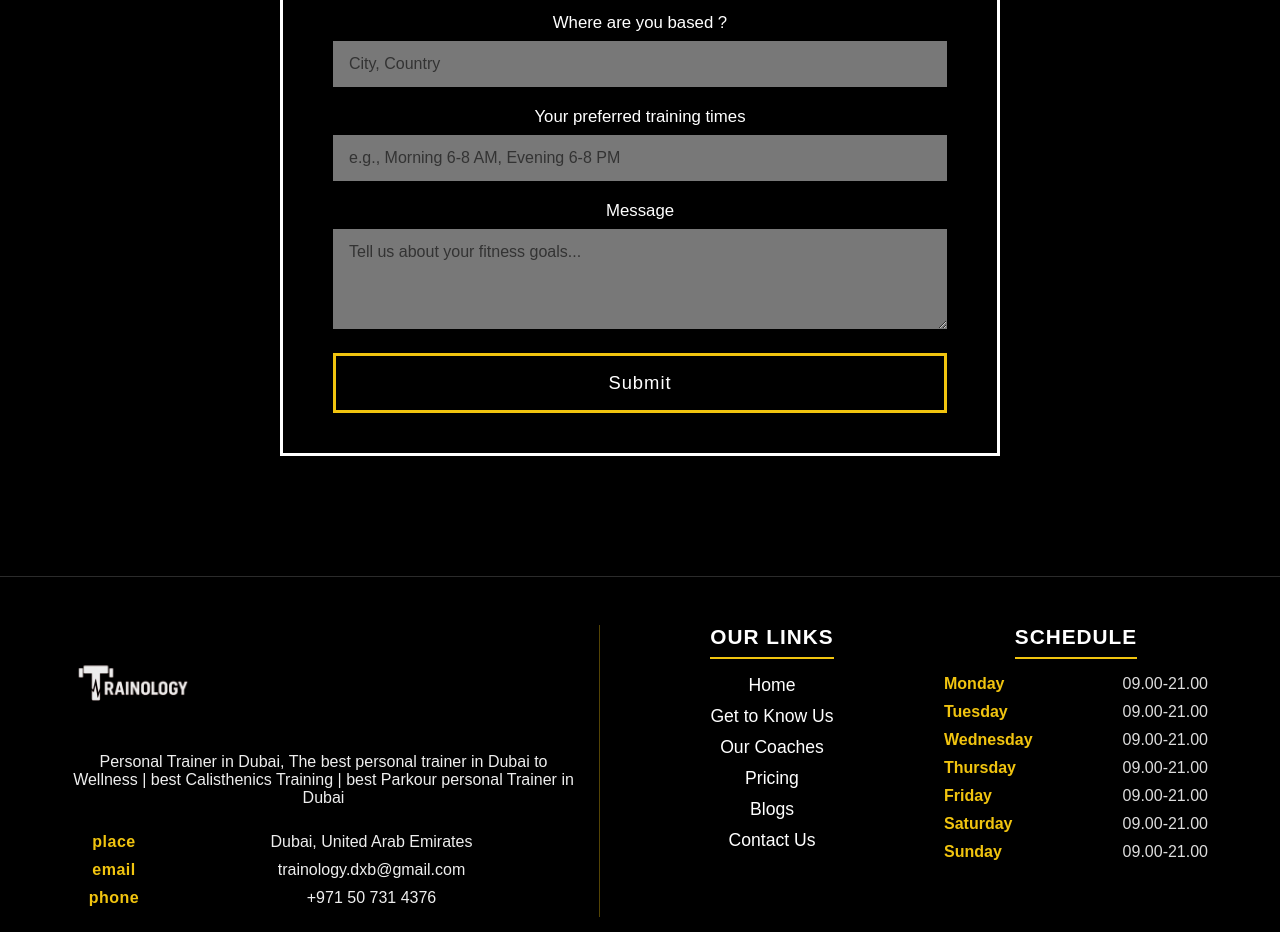
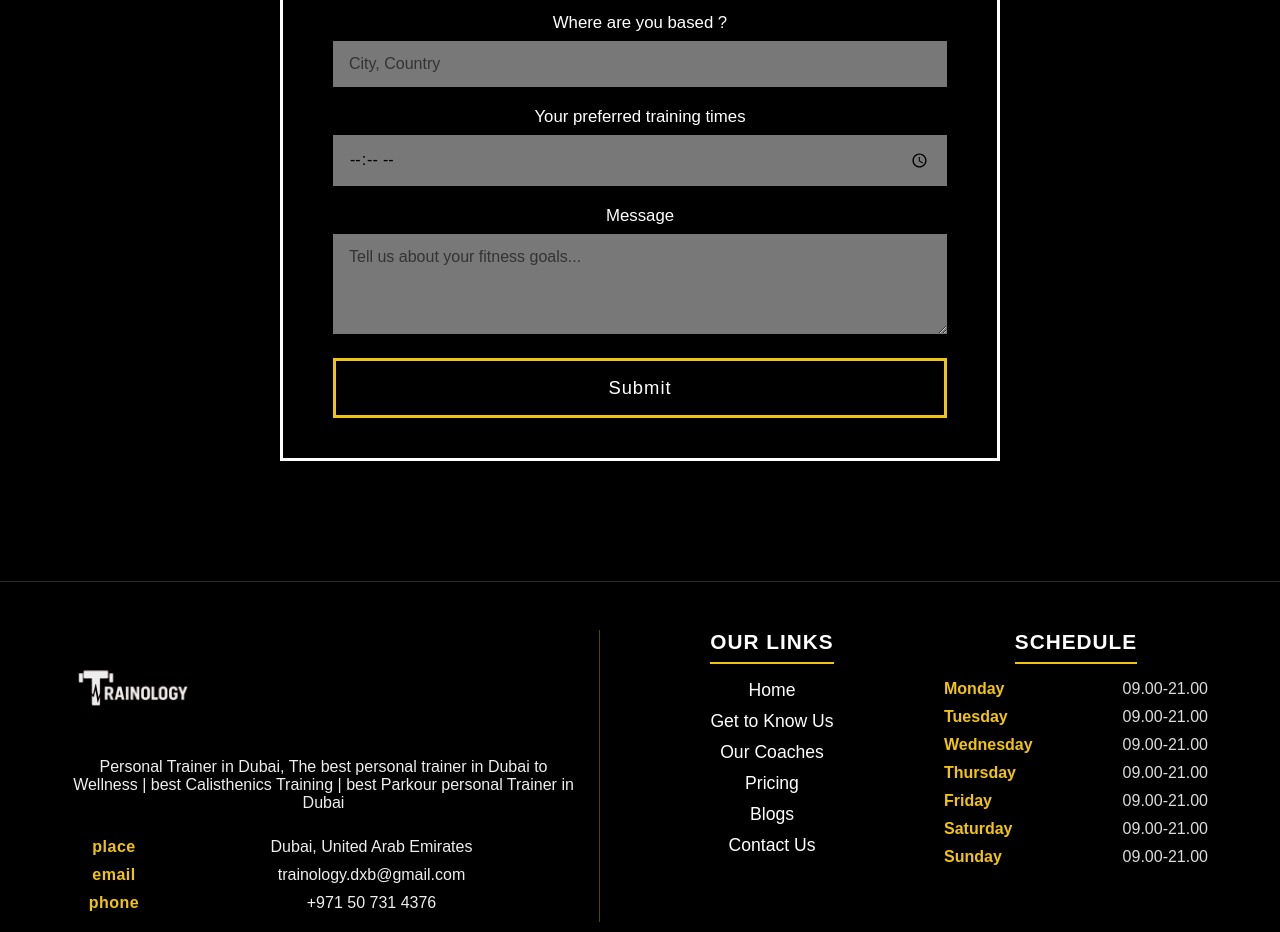
Before and after one commit to shubmohan11/trainalogy, a React (Create React App) app: page / in a window 1280 px wide. Shown: the part 9440-10372 px from the top of the page. Built offline with nearby package versions, Linux system fonts and the light colour scheme.

Commit message:
Revert to native time picker with iOS-safe styles

```diff
--- a/src/components/ContactForm.css
+++ b/src/components/ContactForm.css
@@ -56,6 +56,11 @@
   width: 100%;
   font-family: inherit;
   outline: none;
+}
+
+/* Time input base tweaks */
+.contact-form input[type="time"] {
+  cursor: pointer;
 }
 
 .phone-input-group {
@@ -228,6 +233,22 @@
     font-size: 0.95em;
   }
 
+  /* iOS-safe time input sizing to avoid overflow/zoom */
+  .contact-form input[type="time"] {
+    font-size: 16px; /* prevent iOS zoom */
+    min-height: 44px; /* Apple HIG tap target */
+    width: 100%;
+    box-sizing: border-box;
+    -webkit-appearance: none;
+    appearance: none;
+  }
+  .contact-form input[type="time"]::-webkit-calendar-picker-indicator {
+    width: 18px;
+    height: 18px;
+    margin: 0;
+    padding: 0;
+  }
+
   .country-code {
     padding: 12px 8px;
     font-size: 0.85em;
--- a/src/components/ContactForm.js
+++ b/src/components/ContactForm.js
@@ -111,7 +111,7 @@ export default function ContactForm() {
           <input type="text" id="location" name="location" placeholder="City, Country" />
 
           <label htmlFor="trainingTimes">Your preferred training times</label>
-          <input type="text" id="trainingTimes" name="trainingTimes" placeholder="e.g., Morning 6-8 AM, Evening 6-8 PM" />
+          <input type="time" id="trainingTimes" name="trainingTimes" />
 
           <label htmlFor="message">Message</label>
           <textarea id="message" name="message" rows="4" placeholder="Tell us about your fitness goals..."></textarea>
```
